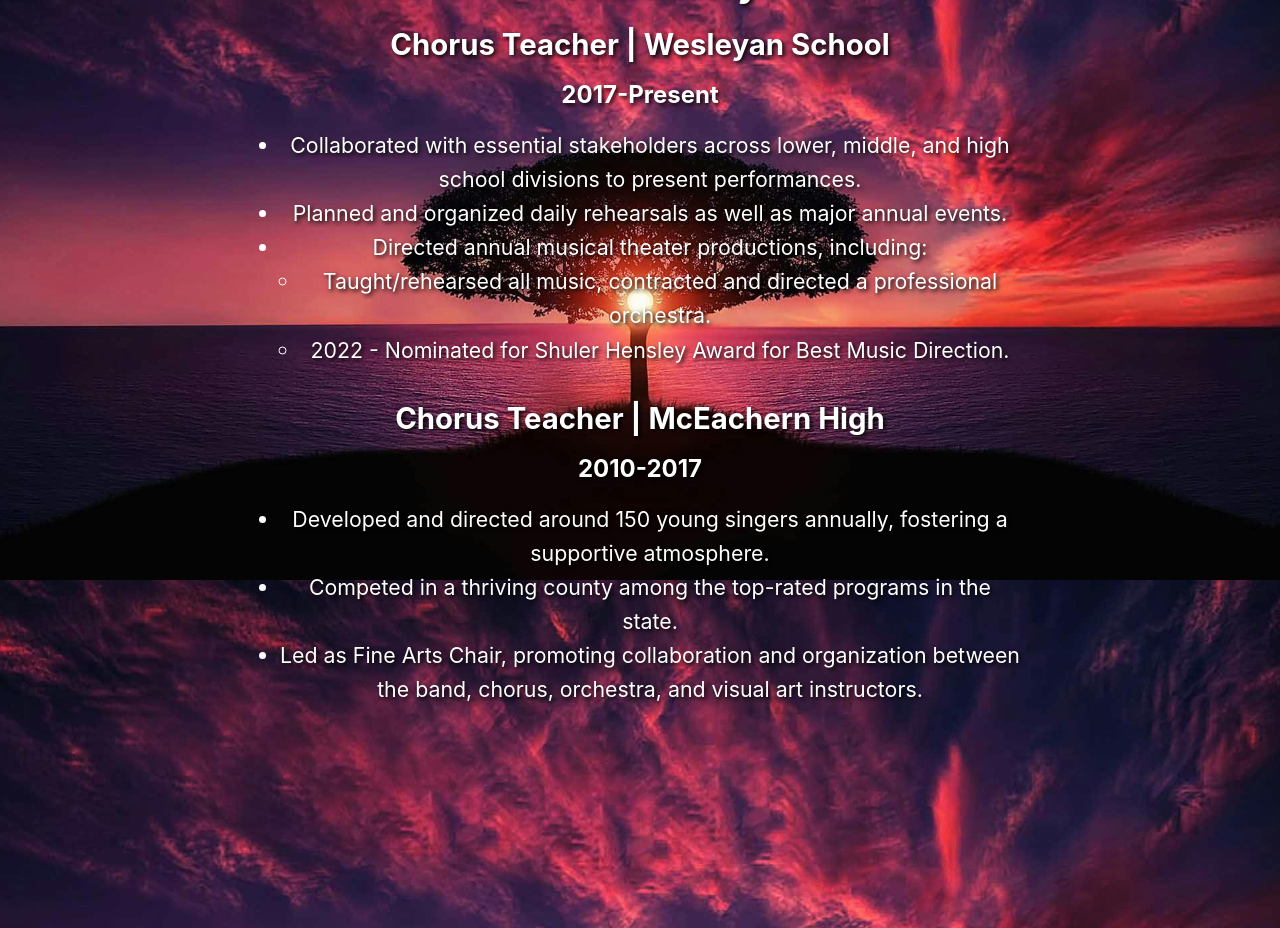
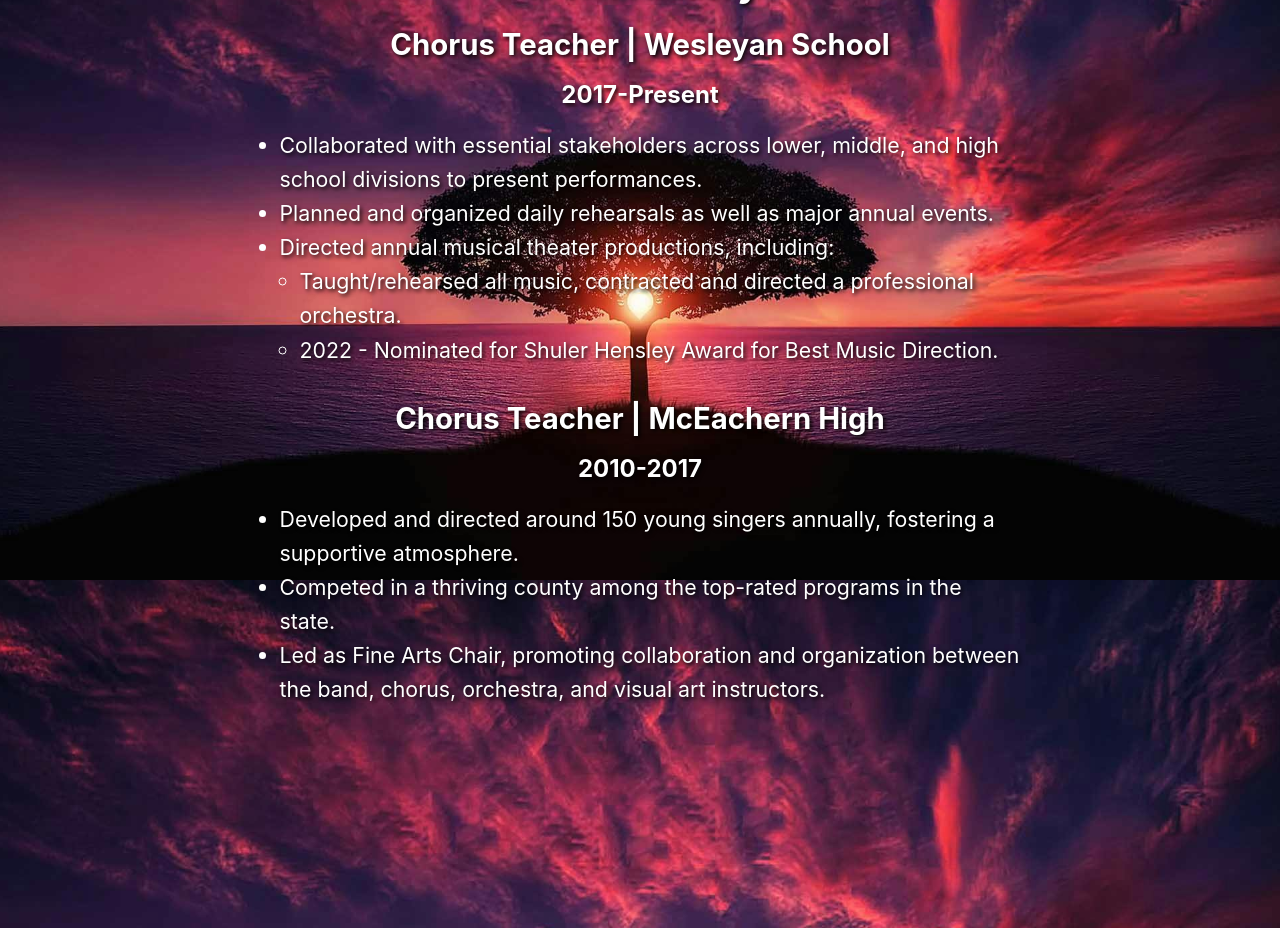
Before and after one commit to Wbradmeyer/vitePortfolio, a Vue app: page / in a window 1280 px wide. Shown: the part 1020-1948 px from the top of the page. Built offline with nearby package versions, Linux system fonts and the light colour scheme.

Commit message:
try to align bullet content left

```diff
--- a/src/components/WorkExperience.vue
+++ b/src/components/WorkExperience.vue
@@ -96,9 +96,9 @@
     }
 
     li {
-        /* font-size: 18pt; */
         font-size: 16pt;
         line-height: 1.6;
+        text-align: left;
     }
 
     @media screen and (max-width: 480px) {
```
